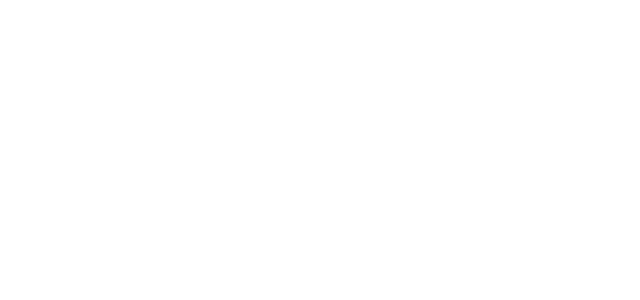
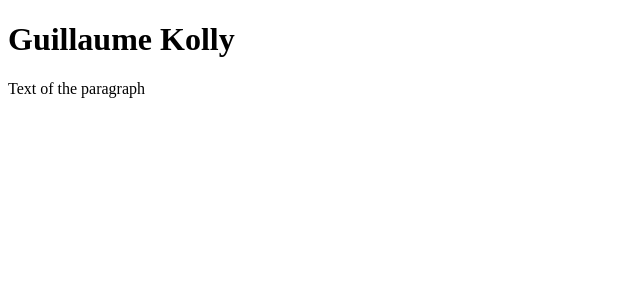
Before and after one commit to drbruddet/guillaumekolly.com, a Next.js app: page / in a window 1280 px wide. Shown: the top 300 px of the page, without its empty margins (0-640 px from the left). Built offline with nearby package versions, Linux system fonts and the light colour scheme.

Commit message:
creation of utils components

```diff
--- /dev/null
+++ b/components/utils/Paragraph.js
@@ -0,0 +1,3 @@
+import React from 'react'
+
+export default ( {children} ) => <p> {children} </p>
--- /dev/null
+++ b/components/utils/Title.js
@@ -0,0 +1,3 @@
+import React from 'react'
+
+export default ( {title} ) => <h1> {title} </h1>
--- a/pages/index.js
+++ b/pages/index.js
@@ -1,9 +1,15 @@
 import React from 'react'
 
 import HeadBloc from '../components/layout/HeadBloc'
+import Title from '../components/utils/Title'
+import Paragraph from '../components/utils/Paragraph'
 
 export default () => (
   <div>
     <HeadBloc />
+    <Title title="Guillaume Kolly" />
+    <Paragraph>
+      Text of the paragraph
+    </Paragraph>
   </div>
 )
```
